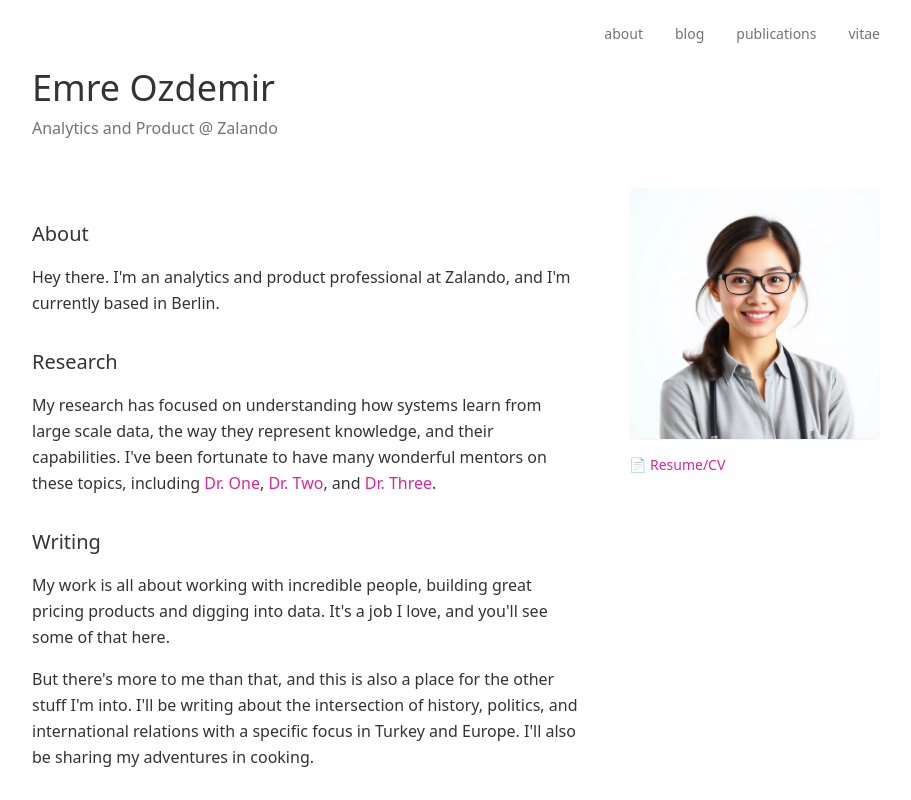
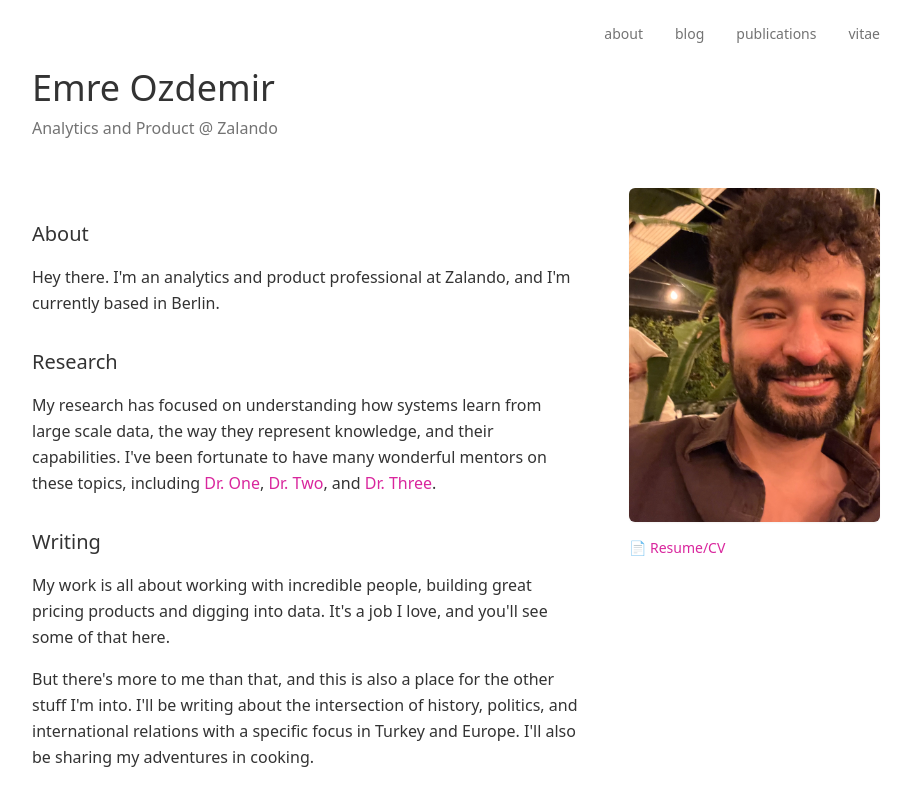
Before and after one commit to emrozd/personal-website, a React (Vite) app: page / in a window 1280 px wide. Shown: the top 800 px of the page, without its empty margins (184-1095 px from the left). Built offline with nearby package versions, Linux system fonts and the light colour scheme.

Commit message:
Update profile image
Update the profile image in `src/pages/Index.tsx` to the new image provided.

```diff
--- a/src/pages/Index.tsx
+++ b/src/pages/Index.tsx
@@ -26,7 +26,7 @@ const Index = () => {
           <div className="lg:col-span-2 space-y-8">
             {/* Profile Image and Resume - Mobile */}
             <div className="lg:hidden flex flex-col items-center space-y-4 mb-8">
-              <img src={profilePhoto} alt="Profile" className="w-48 h-48 rounded-full object-cover" />
+              <img src="/lovable-uploads/5ce97e7d-dfcc-48fc-aff9-a554c5d9a269.png" alt="Profile" className="w-48 h-48 rounded-full object-cover" />
               <a href="#resume" className="inline-flex items-center text-primary hover:underline font-medium">
                 📄 Resume/CV
               </a>
@@ -88,7 +88,7 @@ const Index = () => {
           {/* Right Column - Profile Image and Resume - Desktop */}
           <div className="hidden lg:block">
             <div className="sticky top-8 space-y-4">
-              <img src={profilePhoto} alt="Profile" className="w-full max-w-xs rounded-lg object-cover shadow-sm" />
+              <img src="/lovable-uploads/5ce97e7d-dfcc-48fc-aff9-a554c5d9a269.png" alt="Profile" className="w-full max-w-xs rounded-lg object-cover shadow-sm" />
               <a href="#resume" className="inline-flex items-center text-primary hover:underline font-medium text-sm">
                 📄 Resume/CV
               </a>
```
Also changed, not shown: public/lovable-uploads/5ce97e7d-dfcc-48fc-aff9-a554c5d9a269.png (added).
